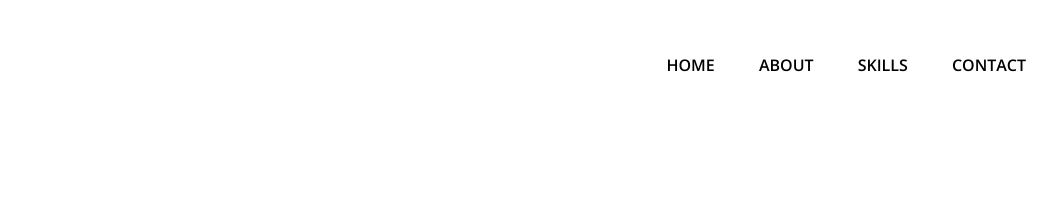
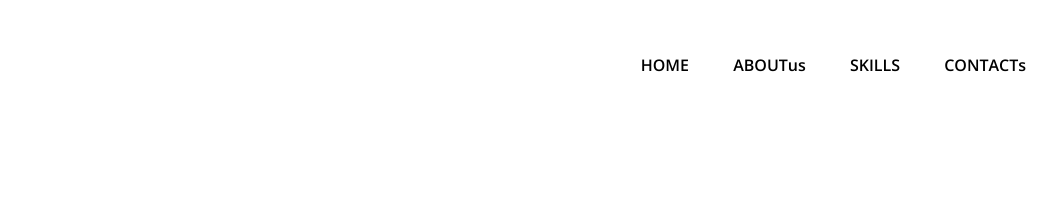
Before and after one commit to prijin123/portfolio, a plain HTML site: page index.html in a window 1280 px wide. Shown: the top 200 px of the page, 234-1280 px from the left. Drawn offline with nearby package versions, Linux system fonts and the light colour scheme; a web font is replaced by a local one.

Commit message:
portfolio2

```diff
--- a/index.html
+++ b/index.html
@@ -27,9 +27,9 @@ href="https://cdnjs.cloudflare.com/ajax/libs/animate.css/4.1.1/animate.min.css"
             <img class="logo" src="./images/img1-removebg-preview.png" alt="logo">
             <ul>
                 <li class="linkitems"><a class="link" href="" >HOME</a>  </li>
-                <li class="linkitems"><a class="link" href="" >ABOUT</a></li>
+                <li class="linkitems"><a class="link" href="" >ABOUTus</a></li>
                 <li class="linkitems"><a class="link" href="" >SKILLS</a> </li>
-                <li class="linkitems"><CONTACT class="link" href="" >CONTACT</a></li>
+                <li class="linkitems"><CONTACT class="link" href="" >CONTACTs</a></li>
             </ul>
         </nav>
         <!-- home -->
```
